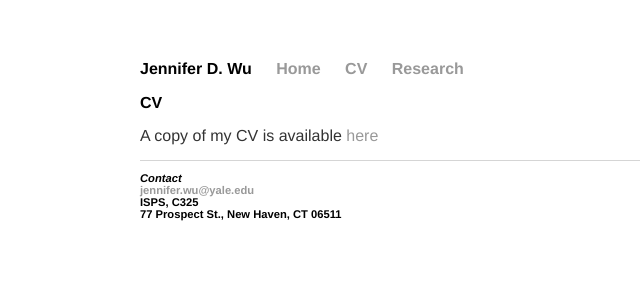
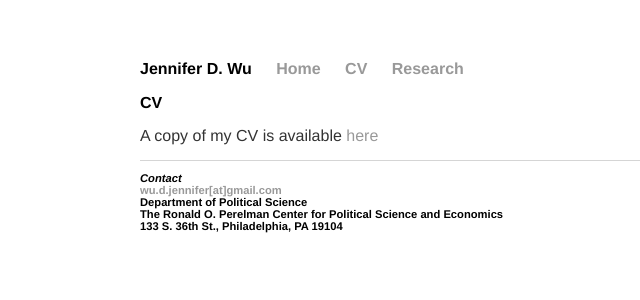
Before and after one commit to wujend/wujend.github.io, a Jekyll site: the page built from cv/index.html, in a window 1280 px wide. Shown: the top 300 px of the page, without its empty margins (52-692 px from the left). Built offline with Jekyll 4.4.1, drawn with Linux system fonts in a browser that asks for light colours.

Commit message:
Update default.html

```diff
--- a/_layouts/default.html
+++ b/_layouts/default.html
@@ -24,9 +24,10 @@
 			<footer>
 	    		<ul>
 				<li><b><i>Contact</i></b></li><br>
-				<li><a href="mailto:jennifer.wu@yale.edu">jennifer.wu@yale.edu</a></li><br>
-				<li>ISPS, C325</li><br>
-				<li>77 Prospect St., New Haven, CT 06511</li>
+				<li><a href="mailto:wu.d.jennifer@gmail.com">wu.d.jennifer[at]gmail.com</a></li><br>
+				<li>Department of Political Science</li><br>
+				<li>The Ronald O. Perelman Center for Political Science and Economics</li><br>
+				<li>133 S. 36th St., Philadelphia, PA 19104</li>
 				</ul>
 			</footer>
 		</body>
```
